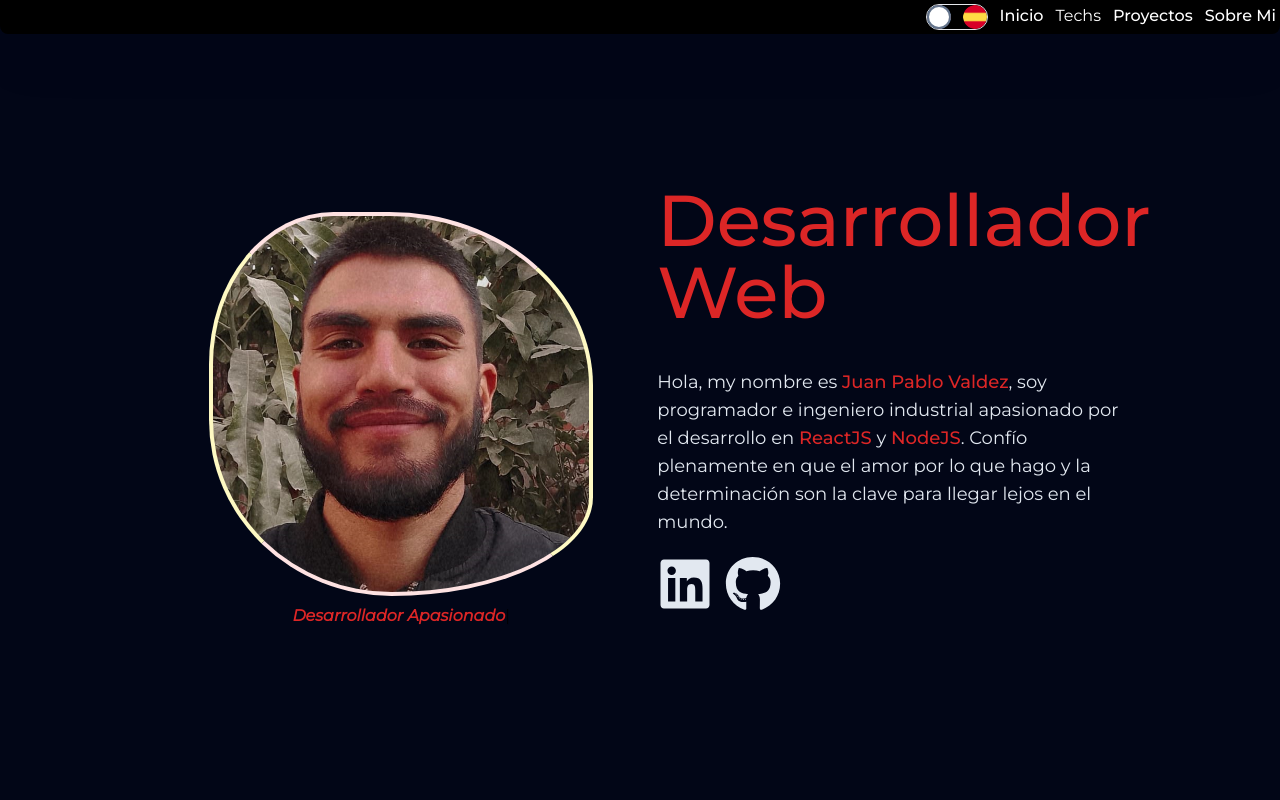
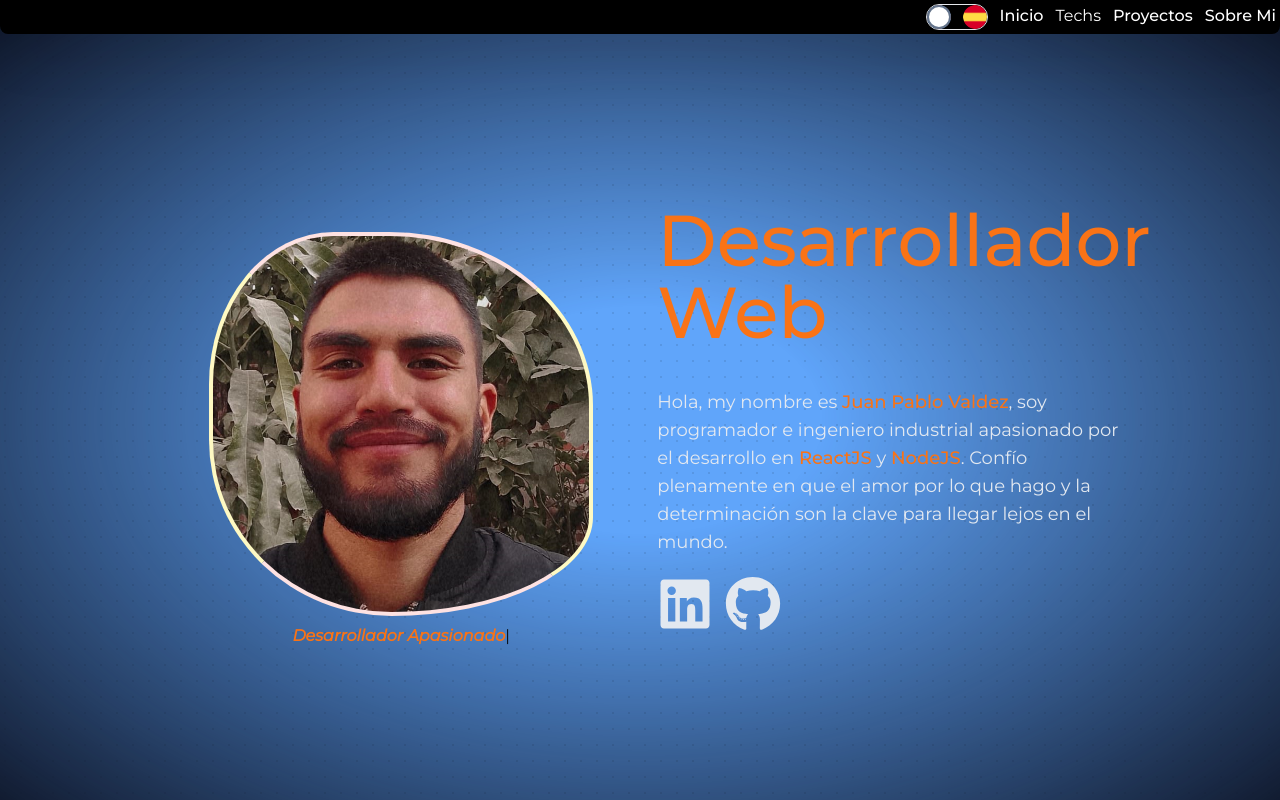
Before and after one commit to JuanP-VT/developer-page, a Next.js app: page / in a window 1280 px wide. Both pictures are taken after a click on the element 956 px from the left and 17 px from the top of the page. Shown: the top 800 px of the page. Built offline with nearby package versions, Linux system fonts and the light colour scheme.

Commit message:
Update HomeSection and TypingAnimation components styling and layout

```diff
--- a/app/components/Home/HomeSection.tsx
+++ b/app/components/Home/HomeSection.tsx
@@ -9,9 +9,12 @@ function HomeSection() {
   //Static content
   const languageContext = useContext(LanguageContext);
   return (
+    <div className="relative mt-5 flex h-[50rem] min-h-screen w-full  items-center justify-center bg-blue-400 bg-dot-black/[0.2] dark:bg-black dark:bg-dot-white/[0.2]">
+      {/* Radial gradient for the container to give a faded look */}
+      <div className="pointer-events-none absolute inset-0 flex items-center justify-center bg-slate-900 [mask-image:radial-gradient(ellipse_at_center,transparent_20%,black)] dark:bg-black"></div>
       <section
         id="Home"
-      className="relative flex min-h-screen flex-col bg-slate-950 pt-5 sm:items-center
+        className="relative flex min-h-screen flex-col  pt-5 sm:items-center
        sm:justify-center   md:flex-row  "
       >
         <div className="relative mt-5  flex flex-col items-center xl:pl-60">
@@ -21,16 +24,18 @@ function HomeSection() {
           </div>
         </div>
         <div className=" mt-5 flex flex-col  text-slate-200 xl:pr-40">
-        <h1 className=" mb-10 pl-8 text-4xl font-medium text-red-600 antialiased lg:w-full lg:pl-16 lg:text-7xl">
+          <h1 className=" mb-10 pl-8 text-4xl font-medium text-orange-500 antialiased lg:w-full lg:pl-16 lg:text-7xl">
             {languageContext === "en" ? "Web Developer" : "Desarrollador Web"}
           </h1>
           {languageContext === "en" && (
             <p className="px-8  md:text-lg lg:pl-16  2xl:pr-40">
               Hello, my name is{" "}
-            <span className="font-medium text-red-600">Juan Pablo Valdez</span>,
-            I am a programmer and industrial engineer with a passion for{" "}
-            <span className="font-medium text-red-600">ReactJS</span> and{" "}
-            <span className="font-medium text-red-600">NodeJS</span>{" "}
+              <span className="font-medium text-orange-500">
+                Juan Pablo Valdez
+              </span>
+              , I am a programmer and industrial engineer with a passion for{" "}
+              <span className="font-medium text-orange-500">ReactJS</span> and{" "}
+              <span className="font-medium text-orange-500">NodeJS</span>{" "}
               development. I believe in the transformative power of love and
               determination in achieving remarkable results throughout my web
               development journey! 💪
@@ -39,30 +44,34 @@ function HomeSection() {
           {languageContext === "es" && (
             <p className="px-8  md:text-lg lg:pl-16  2xl:pr-40">
               Hola, my nombre es{" "}
-            <span className="font-medium text-red-600">Juan Pablo Valdez</span>,
-            soy programador e ingeniero industrial apasionado por el desarrollo
-            en <span className="font-medium text-red-600">ReactJS</span> y{" "}
-            <span className="font-medium text-red-600">NodeJS</span>. Confío
-            plenamente en que el amor por lo que hago y la determinación son la
-            clave para llegar lejos en el mundo.
+              <span className="font-medium text-orange-500">
+                Juan Pablo Valdez
+              </span>
+              , soy programador e ingeniero industrial apasionado por el
+              desarrollo en{" "}
+              <span className="font-medium text-orange-500">ReactJS</span> y{" "}
+              <span className="font-medium text-orange-500">NodeJS</span>.
+              Confío plenamente en que el amor por lo que hago y la
+              determinación son la clave para llegar lejos en el mundo.
             </p>
           )}
           <div className="mb-10 flex gap-3 pl-8 pt-5 lg:pl-16">
             <a href="https://www.linkedin.com/in/pavatbdev/" target="_blank">
               <FontAwesomeIcon
                 icon={faLinkedin}
-              className="h-14 w-14  hover:text-red-700"
+                className="h-14 w-14  hover:text-orange-600"
               />
             </a>
             <a href="https://github.com/JuanP-VT" target="_blank">
               <FontAwesomeIcon
                 icon={faGithub}
-              className="h-14 w-14 hover:text-red-700"
+                className="h-14 w-14 hover:text-orange-600"
               />
             </a>
           </div>
         </div>
       </section>
+    </div>
   );
 }
 
--- a/app/components/Home/TypingAnimation.tsx
+++ b/app/components/Home/TypingAnimation.tsx
@@ -44,7 +44,7 @@ function TypingAnimation() {
     <div>
       <span
         ref={typing}
-        className="md:text-1xl font-bold italic text-red-600 subpixel-antialiased"
+        className="md:text-1xl font-bold italic text-orange-500 subpixel-antialiased"
       ></span>
     </div>
   );
```
Lines whose indentation alone changed are shown as unchanged.
